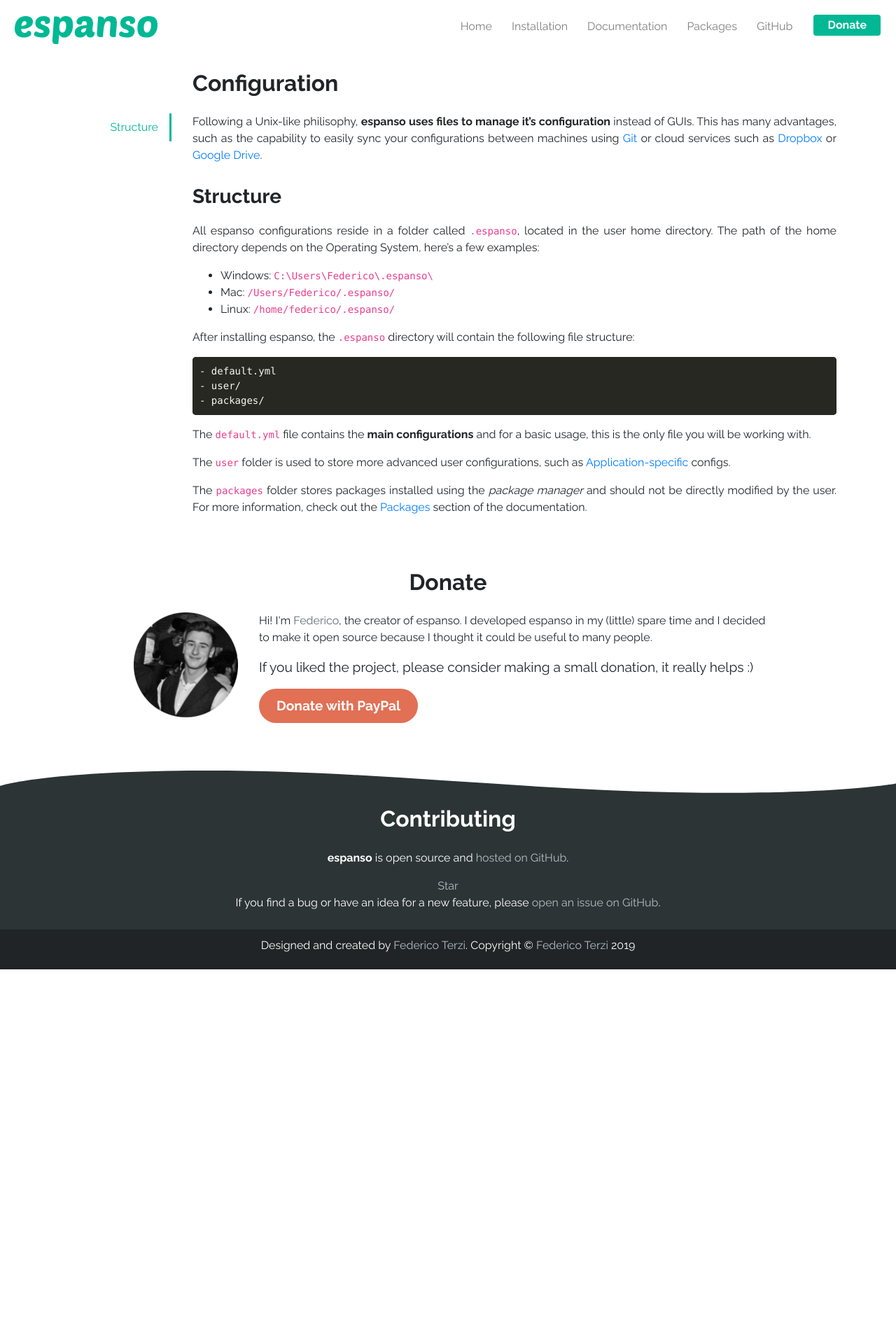
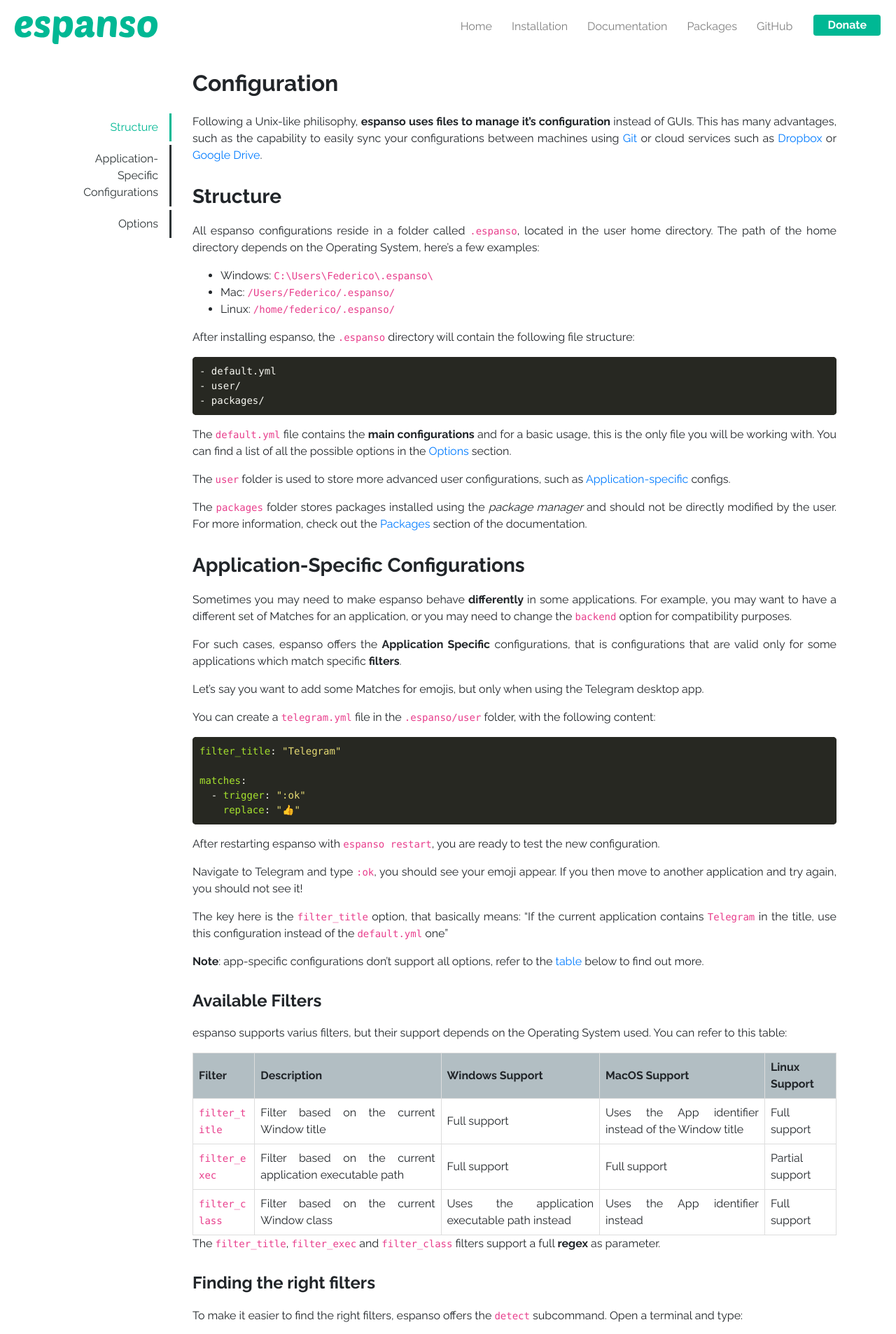
Before and after one commit to espanso/espanso, a Jekyll site: the page built from docs/configuration.md, in a window 1280 px wide. Shown: the top 1906 px of the page at 70% size. Built offline with Jekyll 4.4.1, drawn with Linux system fonts in a browser that asks for light colours; before the commit the page ends 1385 px from its top, so only the background shows below that; some of the changed text lies outside the part shown.

Commit message:
Improve configuration docs

````diff
--- a/_sass/_docs.scss
+++ b/_sass/_docs.scss
@@ -32,6 +32,27 @@
             margin: 0 0 15px 0;
         }
     }
+
+    table {
+        border-collapse: collapse;
+
+        @media screen and (max-width: $screen-phone) {
+            display: block;
+            overflow-x: auto;
+            white-space: nowrap;
+        }
+
+    }
+
+    td, th {
+        border: 1px solid #ddd;
+        padding: 8px;
+    }
+
+    th {
+        background-color: $lightGrayColor;
+    }
+
 }
 
 .doc-col {
--- a/docs/configuration.md
+++ b/docs/configuration.md
@@ -24,9 +24,86 @@
 ```
 
 The `default.yml` file contains the **main configurations** and for a basic usage, this is the only file
-you will be working with.
+you will be working with. You can find a list of all the possible options in the [Options](#options) section.
 
-The `user` folder is used to store more advanced user configurations, such as [Application-specific](#application-specific-config) configs.
+The `user` folder is used to store more advanced user configurations, such as [Application-specific](#application-specific-configurations) configs.
 
 The `packages` folder stores packages installed using the *package manager* and should not be directly modified
 by the user. For more information, check out the [Packages](/docs/packages) section of the documentation.
+
+### Application-Specific Configurations
+
+Sometimes you may need to make espanso behave **differently** in some applications. For example, you may want to have
+a different set of Matches for an application, or you may need to change the `backend` option for compatibility
+purposes.
+
+For such cases, espanso offers the **Application Specific** configurations, that is configurations that are valid
+only for some applications which match specific **filters**.
+
+Let's say you want to add some Matches for emojis, but only when using the Telegram desktop app.
+
+You can create a `telegram.yml` file in the `.espanso/user` folder, with the following content:
+
+```yml
+filter_title: "Telegram"
+
+matches:
+  - trigger: ":ok"
+    replace: "👍"
+```
+
+After restarting espanso with `espanso restart`, you are ready to test the new configuration.
+
+Navigate to Telegram and type `:ok`, you should see your emoji appear. If you then move to another application
+and try again, you should not see it!
+
+The key here is the `filter_title` option, that basically means: "If the current application contains `Telegram`
+in the title, use this configuration instead of the `default.yml` one"
+
+**Note**: app-specific configurations don't support all options, refer to the [table](#options) below to find out more.
+
+#### Available Filters
+
+espanso supports varius filters, but their support depends on the Operating System used. You can refer to this table:
+
+Filter | Description | Windows Support | MacOS Support | Linux Support
+--- | --- | --- | --- | ---
+`filter_title` | Filter based on the current Window title | Full support | Uses the App identifier instead of the Window title | Full support
+`filter_exec` | Filter based on the current application executable path | Full support | Full support | Partial support
+`filter_class` | Filter based on the current Window class | Uses the application executable path instead | Uses the App identifier instead | Full support
+
+The `filter_title`, `filter_exec` and `filter_class` filters support a full **regex** as parameter.
+
+#### Finding the right filters
+
+To make it easier to find the right filters, espanso offers the `detect` subcommand. Open a terminal and type:
+
+```
+espanso detect
+```
+
+Now, while leaving it running, move to the desired application and then come back to the terminal. You should see
+an output like:
+
+```
+Detected change, current window has properties:
+==> Title: 'Telegram (1828)'
+==> Class: 'TelegramDesktop'
+==> Executable: '/snap/telegram-desktop/953/bin/Telegram'
+```
+
+These are the parameters espanso detected for your target application, so you can now use them to create the
+perfect filter.
+
+### Options
+
+Here's a list of all options available for the configuration file:
+
+Option | Description | Possible Values | Default | App-Specific
+--- | --- | --- | --- | ---
+`backend` | The typing engine used. `Inject` simulate keypresses, `Clipboard` simulates a copy/paste | `Clipboard` or `Inject` | `Inject` | Yes
+`backspace_limit` | How many backspace espanso tracks to correct mispelled keywords | int | `3` | No
+`disabled` | Set the current configuration as disabled | `True`/`False` | `False` | Yes
+`parent` | The target for the current configuration file, mainly used in packages | string | `self` | Yes
+`ipc_server_port` | Windows only. Set the daemon listening port | int | `34982` | No
+`exclude_default_matches` | Used in app-specific configs, avoid parent matches | `True`/`False` | `False` | Yes
````
